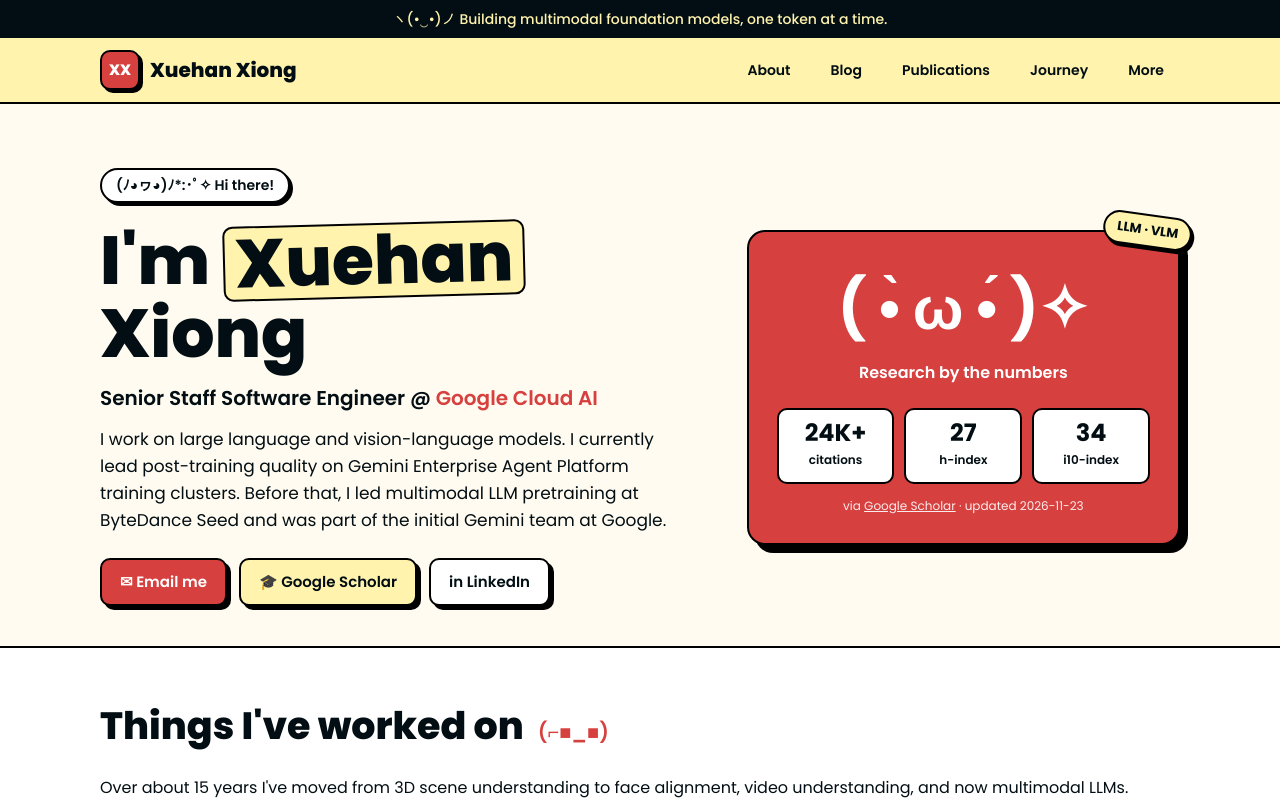
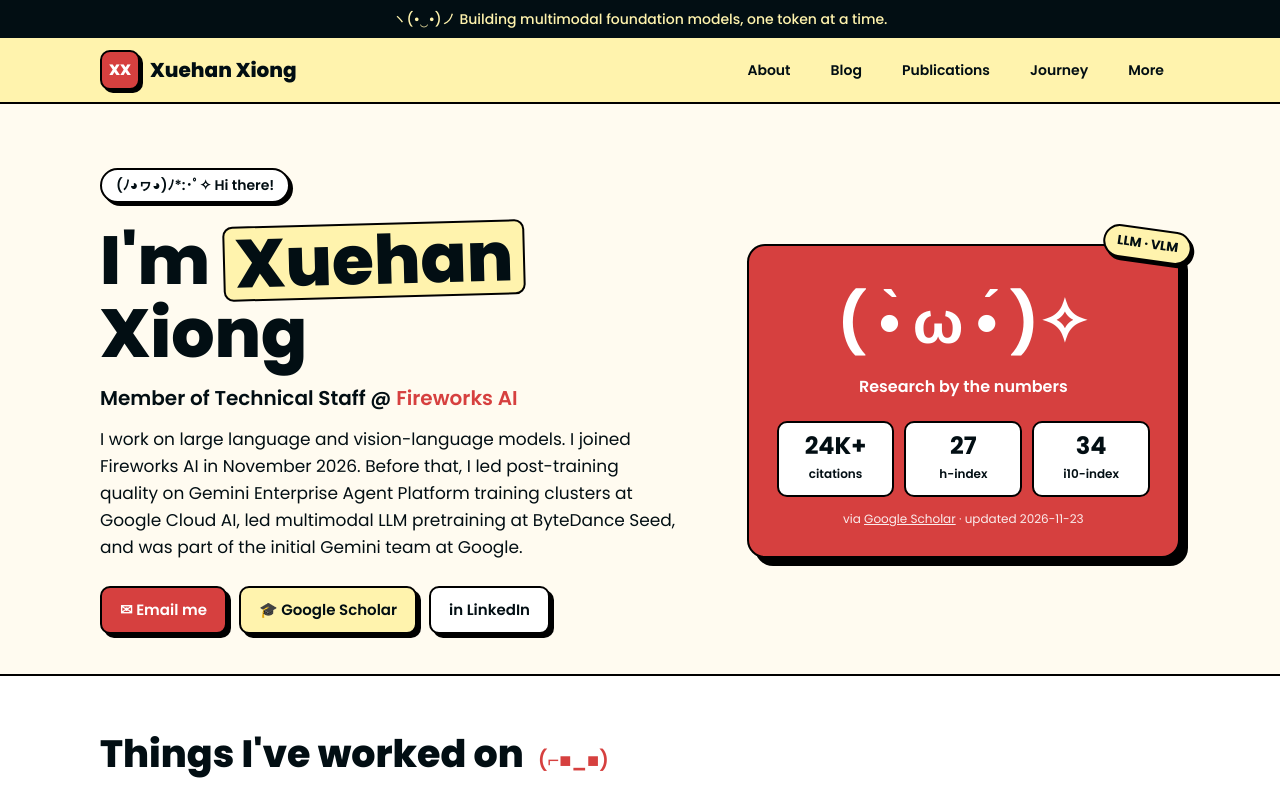
Before and after one commit to xuehan-xiong/xuehan-xiong.github.io, a plain HTML site: page index.html in a window 1280 px wide. Shown: the top 799 px of the page. Drawn offline with nearby package versions, Linux system fonts and the light colour scheme.

Commit message:
Update current position to Member of Technical Staff at Fireworks AI
Co-Authored-By: Claude Opus 5.5 <noreply@anthropic.com>

```diff
--- a/index.html
+++ b/index.html
@@ -4,7 +4,7 @@
 <meta charset="UTF-8" />
 <meta name="viewport" content="width=device-width, initial-scale=1" />
 <title>Xuehan Xiong</title>
-<meta name="description" content="Xuehan Xiong — Senior Staff Software Engineer at Google Cloud AI. LLMs, VLMs, foundation models, video understanding." />
+<meta name="description" content="Xuehan Xiong — Member of Technical Staff at Fireworks AI. LLMs, VLMs, foundation models, video understanding." />
 <link rel="preconnect" href="https://fonts.googleapis.com" />
 <link rel="preconnect" href="https://fonts.gstatic.com" crossorigin />
 <link href="https://fonts.googleapis.com/css2?family=Poppins:wght@400;500;600;700;800&display=swap" rel="stylesheet" />
@@ -355,11 +355,11 @@
       <div>
         <span class="kicker">(ﾉ◕ヮ◕)ﾉ*:･ﾟ✧ Hi there!</span>
         <h1>I'm <span class="hl">Xuehan</span> Xiong</h1>
-        <p class="role">Senior Staff Software Engineer @ <span>Google Cloud AI</span></p>
+        <p class="role">Member of Technical Staff @ <span>Fireworks AI</span></p>
         <p class="lead">
-          I work on large language and vision-language models. I currently lead post-training quality on
-          Gemini Enterprise Agent Platform training clusters. Before that, I led multimodal LLM pretraining at ByteDance Seed and was part of the
-          initial Gemini team at Google.
+          I work on large language and vision-language models. I joined Fireworks AI in November 2026. Before that, I led
+          post-training quality on Gemini Enterprise Agent Platform training clusters at Google Cloud AI, led multimodal LLM pretraining
+          at ByteDance Seed, and was part of the initial Gemini team at Google.
         </p>
         <div class="actions">
           <a class="btn primary" href="mailto:xiong828@gmail.com">✉ Email me</a>
@@ -524,7 +524,7 @@
     <div class="foot-grid">
       <div>
         <h4>Xuehan Xiong ( ˘▽˘)っ♨</h4>
-        <p>Senior Staff Software Engineer at Google Cloud AI, working on LLMs, VLMs, and foundation models.</p>
+        <p>Member of Technical Staff at Fireworks AI, working on LLMs, VLMs, and foundation models.</p>
       </div>
       <div>
         <h4>Let's connect</h4>
@@ -620,7 +620,7 @@
     { city: "Tucson, Arizona", yrs: "2005 – 2009", note: "B.S. in Computer Science, University of Arizona · Track &amp; Field", ll: [32.223, -110.975 + 360] },
     { city: "Pittsburgh, Pennsylvania", yrs: "2009 – 2015", note: "M.S. &amp; PhD in Robotics, Carnegie Mellon University", ll: [40.441, -79.996 + 360] },
     { city: "Los Angeles, California", yrs: "2015 – 2018", note: "Snap Research", ll: [34.052, -118.244 + 360] },
-    { city: "San Francisco Bay Area", yrs: "2018 – now", note: "Google Cloud AI → Google Research → ByteDance Seed → Google Cloud AI", ll: [37.386, -122.084 + 360] },
+    { city: "San Francisco Bay Area", yrs: "2018 – now", note: "Google Cloud AI → Google Research → ByteDance Seed → Google Cloud AI → Fireworks AI", ll: [37.386, -122.084 + 360] },
   ];
 
   window.addEventListener("load", () => {
```
